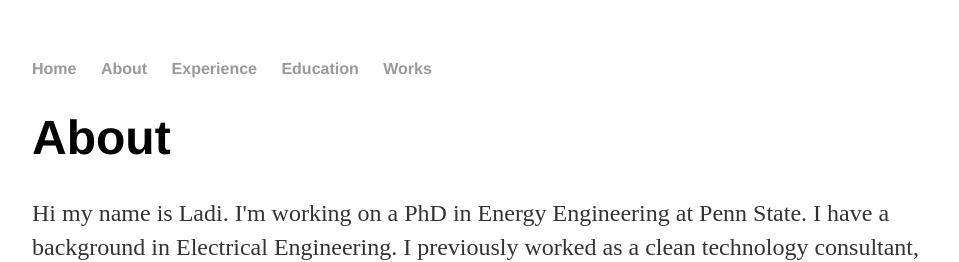
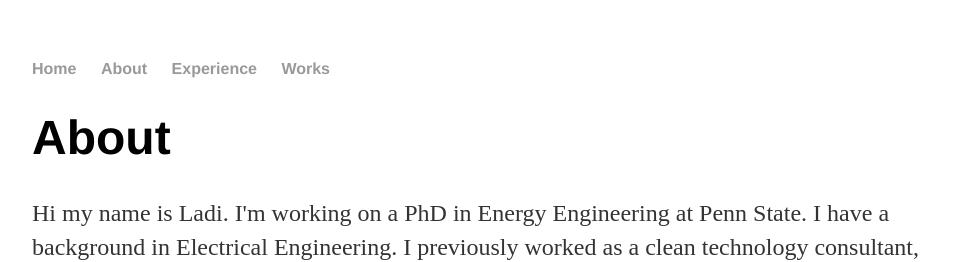
Before and after one commit to ladiositelu/ladiositelu.github.io, a Jekyll site: the page built from About/index.html, in a window 1280 px wide. Shown: the top 262 px of the page, without its empty margins (160-1119 px from the left). Built offline with Jekyll 4.4.1, drawn with Linux system fonts in a browser that asks for light colours.

Commit message:
Update default.html

```diff
--- a/_layouts/default.html
+++ b/_layouts/default.html
@@ -11,7 +11,6 @@
 	        		<li><a href="/">Home</a></li>
 		        	<li><a href="/About">About</a></li>
 	        		<li><a href="/Experience">Experience</a></li>
-	        		<li><a href="/Education">Education</a></li>
 				<li><a href="/Works">Works</a></li>
 	    		</ul>
 			</nav>
```
